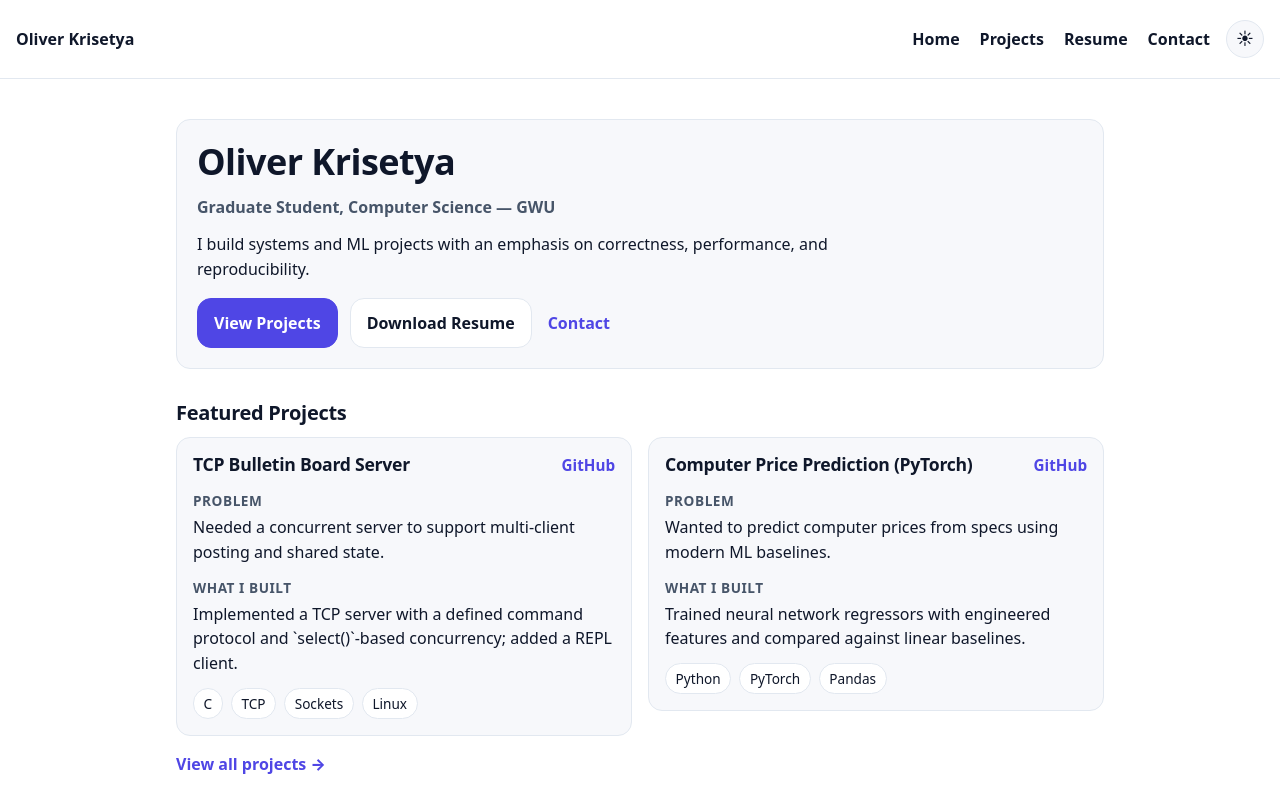
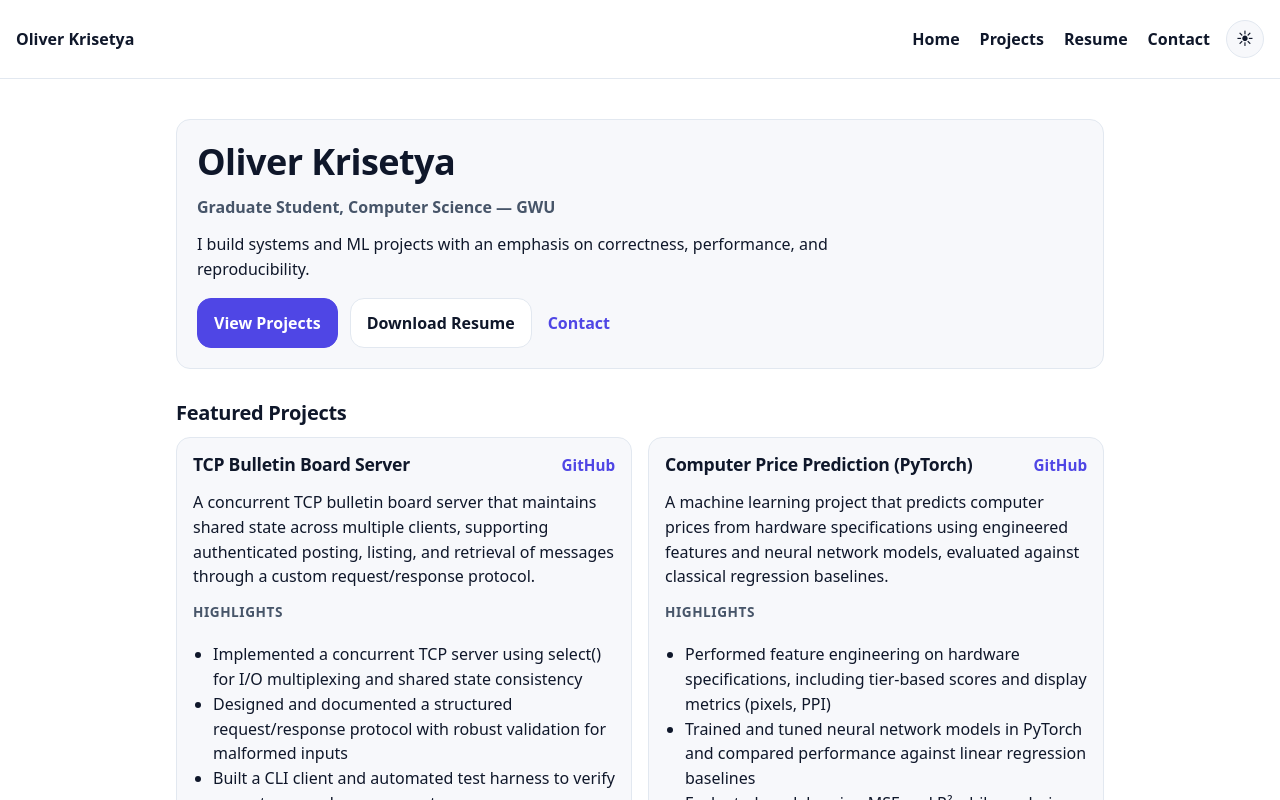
Before and after one commit to OliverKris/my-website, a React (Vite) app: page / in a window 1280 px wide. Shown: the top 800 px of the page. Built offline with nearby package versions, Linux system fonts and the light colour scheme.

Commit message:
Updated project details, fixed project card scaling with window size

```diff
--- a/src/components/ProjectCard.module.css
+++ b/src/components/ProjectCard.module.css
@@ -3,6 +3,9 @@
     border-radius: var(--radius);
     background: var(--surface);
     padding: 1rem;
+    display: flex;
+    flex-direction: column;
+    height: 100%;
 }
 
 .header {
@@ -75,3 +78,7 @@
     font-size: 0.85rem;
     color: var(--text);
 }
+
+.list {
+    padding: 0 0 0 20px;
+}
--- a/src/components/ProjectCard.tsx
+++ b/src/components/ProjectCard.tsx
@@ -16,13 +16,16 @@ export default function ProjectCard({ project }: { project: Project }) {
 
             <div className={styles.body}>
                 <div className={styles.block}>
-                    <div className={styles.label}>Problem</div>
-                        <p className={styles.text}>{project.problem}</p>
+                    <p className={styles.text}>{project.pitch}</p>
                     </div>
 
                     <div className={styles.block}>
-                        <div className={styles.label}>What I built</div>
-                        <p className={styles.text}>{project.built}</p>
+                        <div className={styles.label}>Highlights</div>
+                        <ul className={styles.list}>
+                            {project.highlights.map((h, i) => (
+                                <li key={i} className={styles.listItem}>{h}</li>
+                            ))}
+                        </ul>
                     </div>
 
                     <div className={styles.techRow}>
--- a/src/data/projects.ts
+++ b/src/data/projects.ts
@@ -1,8 +1,8 @@
 export type Project = {
     id: string;
     title: string;
-    problem: string;
-    built: string;
+    pitch: string;
+    highlights: string[];
     tech: string[];
     repoUrl: string;
     liveUrl?: string;
@@ -14,29 +14,41 @@ export const projects: Project[] = [
     {
         id: "bulletin-board",
         title: "TCP Bulletin Board Server",
-        problem: "Needed a concurrent server to support multi-client posting and shared state.",
-        built: "Implemented a TCP server with a defined command protocol and `select()`-based concurrency; added a REPL client.",
-        tech: ["C", "TCP", "Sockets", "Linux"],
-        repoUrl: "https://github.com/<you>/<repo>",
+        pitch: "A concurrent TCP bulletin board server that maintains shared state across multiple clients, supporting authenticated posting, listing, and retrieval of messages through a custom request/response protocol.",
+        highlights: [
+            "Implemented a concurrent TCP server using select() for I/O multiplexing and shared state consistency",
+            "Designed and documented a structured request/response protocol with robust validation for malformed inputs",
+            "Built a CLI client and automated test harness to verify correctness under concurrent usage"
+        ],
+        tech: ["Python", "TCP", "Sockets"],
+        repoUrl: "https://github.com/OliverKris/CSCI6431Final-BulletinBoard",
         featured: true,
         order: 1,
     },
     {
         id: "price-prediction",
         title: "Computer Price Prediction (PyTorch)",
-        problem: "Wanted to predict computer prices from specs using modern ML baselines.",
-        built: "Trained neural network regressors with engineered features and compared against linear baselines.",
+        pitch: "A machine learning project that predicts computer prices from hardware specifications using engineered features and neural network models, evaluated against classical regression baselines.",
+        highlights: [
+            "Performed feature engineering on hardware specifications, including tier-based scores and display metrics (pixels, PPI)",
+            "Trained and tuned neural network models in PyTorch and compared performance against linear regression baselines",
+            "Evaluated models using MSE and R² while analyzing training vs. validation loss to diagnose overfitting"
+        ],
         tech: ["Python", "PyTorch", "Pandas"],
-        repoUrl: "https://github.com/<you>/<repo>",
+        repoUrl: "https://github.com/OliverKris/computer-price-prediction",
         featured: true,
         order: 2,
     },
     {
         id: "portfolio",
         title: "Personal Portfolio Website",
-        problem: "Needed a clean, maintainable site to present projects and resume.",
-        built: "Built a Vite + React + TypeScript site with reusable components and a theme toggle.",
+        pitch: "A responsive, data-driven personal portfolio website designed to showcase projects, skills, and experience with a modular component architecture and theme support.",
+        highlights: [
+            "Designed a modular React architecture with reusable UI components and a consistent design system",
+            "Implemented light/dark theming with persisted user preference and accessible color variables",
+            "Structured projects and skills as data-driven content for easy iteration and maintainability"
+        ],
         tech: ["React", "TypeScript", "Vite"],
-        repoUrl: "https://github.com/<you>/<repo>",
+        repoUrl: "https://github.com/OliverKris/my-website",
     },
 ];
--- a/src/pages/Projects.module.css
+++ b/src/pages/Projects.module.css
@@ -16,7 +16,9 @@
 
 .grid {
     display: grid;
-    gap: 1rem;
+    grid-template-columns: repeat(auto-fit, minmax(320px, 1fr));
+    gap: 2rem;
+    align-items: stretch;
 }
 
 @media (min-width: 980px) {
```
